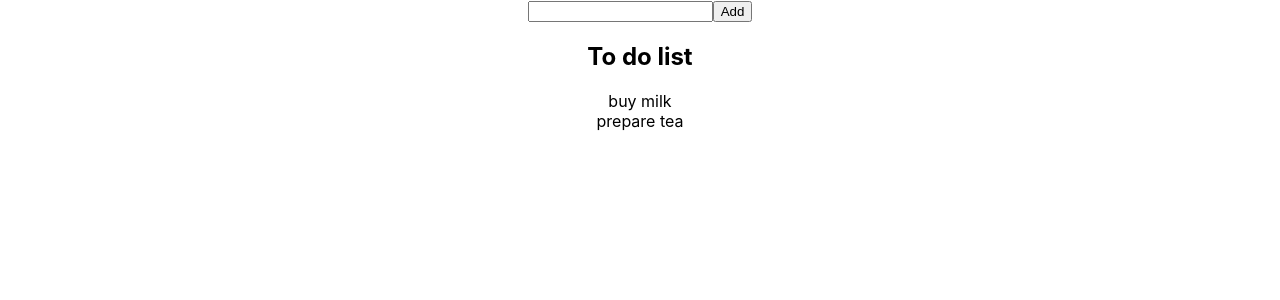
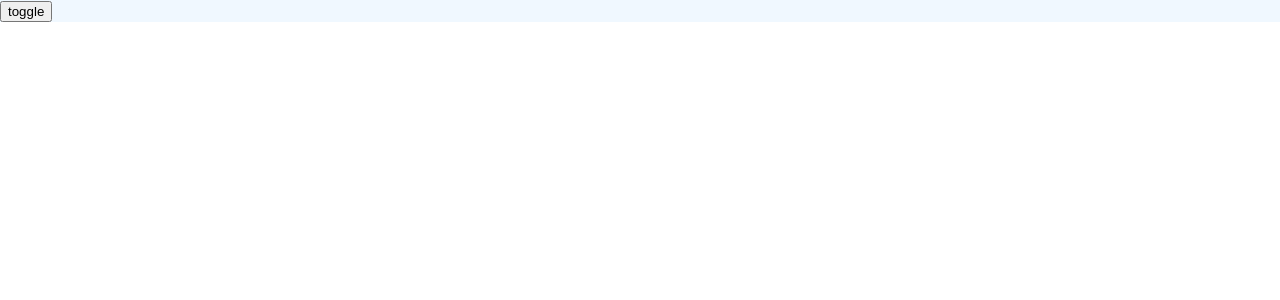
Before and after one commit to fazzyA/LWF-Batch1, a React (Create React App) app in the folder react-class/: page / in a window 1280 px wide. Shown: the top 300 px of the page. Built offline with nearby package versions, Linux system fonts and the light colour scheme.

Commit message:
todolist, toggle mediacard

```diff
--- /dev/null
+++ b/react-class/src/Child.js
@@ -0,0 +1,14 @@
+///takes color and bgcolor ,
+////apply these in div
+import React from 'react'
+
+function Child({color, bg,num}) {
+    return (
+        <div style={{color:color,backgroundColor:bg}}>
+
+            Hi i am child {num}
+        </div>
+    )
+}
+
+export default Child
--- /dev/null
+++ b/react-class/src/Light.js
@@ -0,0 +1,15 @@
+import React,{useState} from 'react'
+
+function Light() {
+const [lit, setlit] = useState(true)
+let myclass = lit ? 'light':'dark'
+return (
+        <div className={myclass}>
+            {/* <button onClick={()=>setlit(true)}>On</button>
+            <button onClick={()=>setlit(false)}>Off</button> */}
+            <button onClick={()=>setlit(!lit)}>toggle</button>
+        </div>
+    )
+}
+
+export default Light
--- a/react-class/src/Main.js
+++ b/react-class/src/Main.js
@@ -19,7 +19,9 @@ function Main() {
           title: title,
           id: task.length+1
       }
-      settask([...task, newObj])
+      settask([...task,newObj])
+      console.log(e.target.firstChild.value)
+      e.target.firstChild.value= '';
 
     }
     return (
--- /dev/null
+++ b/react-class/src/MediaCard.js
@@ -0,0 +1,17 @@
+import React,{useState} from 'react'
+import Child from './Child'
+import Parent from './Parent'
+
+function MediaCard({ title, body, imageUrl }) {
+const [check, setcheck] = useState(false)
+    return (
+        <>
+        {check ? (<Child/>):(<Parent/>)}
+            <h2>{title}</h2>
+            <p>{body}</p>
+            <img src={imageUrl} alt=''/>
+
+        </>
+    )
+}
+export default MediaCard
--- /dev/null
+++ b/react-class/src/Parent.js
@@ -0,0 +1,12 @@
+import React from 'react'
+import Child from './Child'
+////call child
+////send child two things color and bgcolor
+function Parent() {
+    return (
+        <div style={{marginLeft:8}}>
+        </div>
+    )
+}
+
+export default Parent
--- a/react-class/src/index.css
+++ b/react-class/src/index.css
@@ -11,3 +11,8 @@ code {
   font-family: source-code-pro, Menlo, Monaco, Consolas, 'Courier New',
     monospace;
 }
+.light{
+  background-color: aliceblue;
+}.dark{
+  background-color: rgb(24, 28, 32);
+}
--- a/react-class/src/index.js
+++ b/react-class/src/index.js
@@ -3,10 +3,14 @@ import ReactDOM from 'react-dom';
 import './index.css';
 import App from './App';
 import reportWebVitals from './reportWebVitals';
+import MediaCard from './MediaCard';
+import logo from './leader.gif'
+import Light from './Light';
 
 ReactDOM.render(
   <React.StrictMode>
-    <App />
+    <Light/>
+    {/* <MediaCard title='Media card' body={<b>text</b>} imageUrl={logo} /> */}
   </React.StrictMode>,
   document.getElementById('root')
 );
```
Also changed, not shown: react-class/src/Calculator/Main.js (added, +11 -0 lines), react-class/src/leader.gif (added), 1 other file (tests, documents, lock files or other folders).
